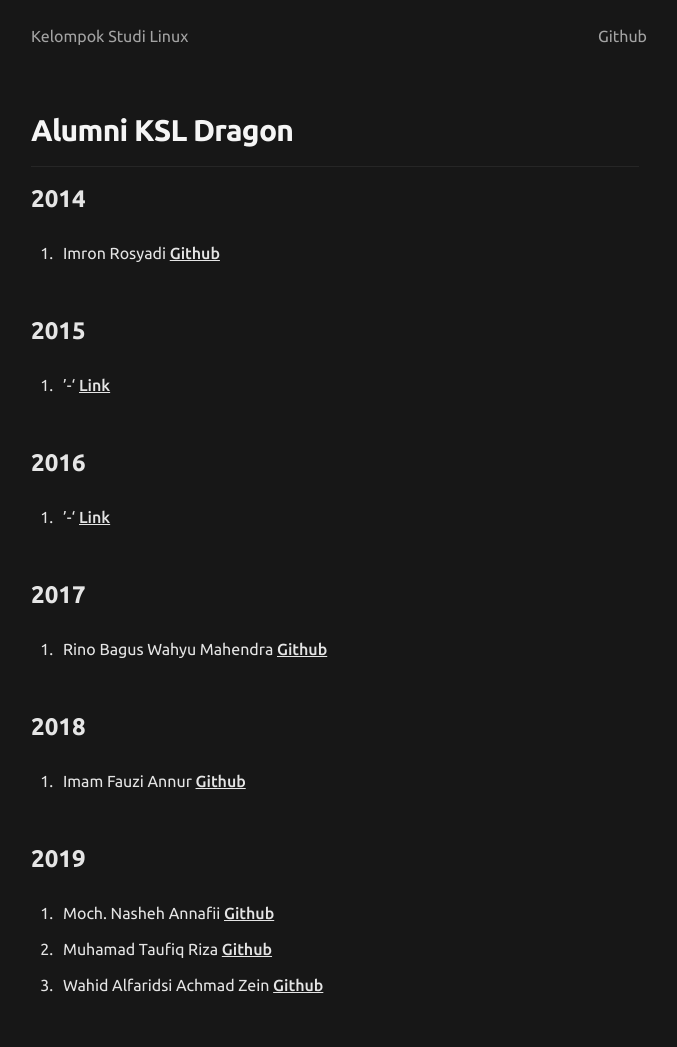
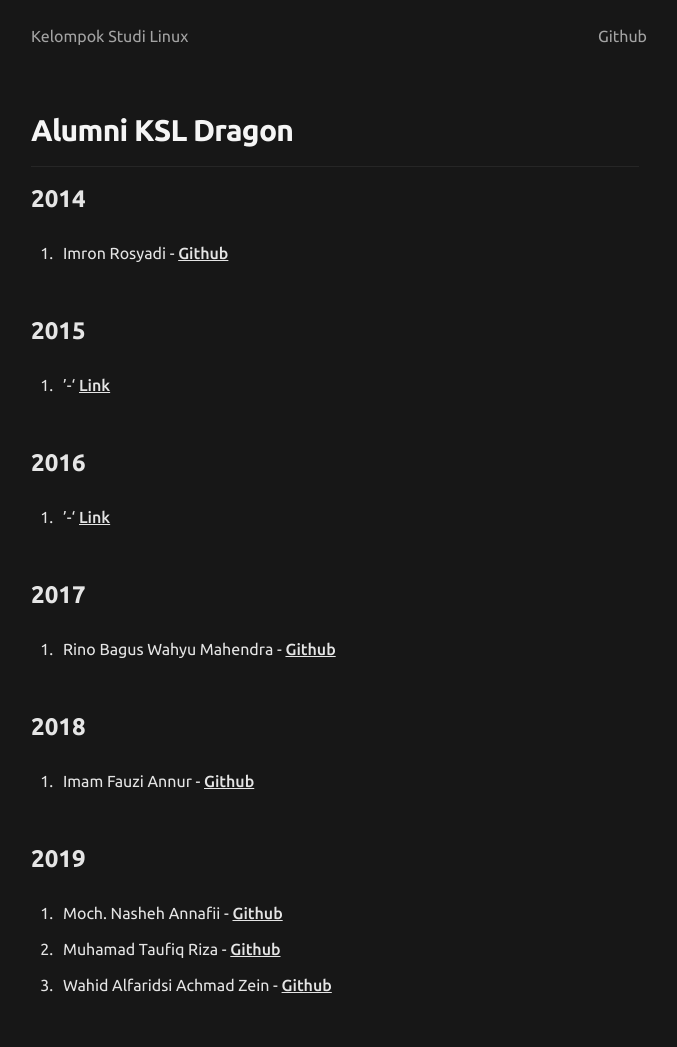
Before and after one commit to ksldragon/ksldragon.github.io, a Jekyll site: the page built from alumni.markdown, in a window 1280 px wide. Shown: the whole page, without its empty margins (305-982 px from the left). Built offline with Jekyll 4.4.1, drawn with Linux system fonts in a browser that asks for light colours.

```diff
--- a/alumni.markdown
+++ b/alumni.markdown
@@ -6,7 +6,7 @@ permalink: /alumni/
 
 ## 2014
 
-1. Imron Rosyadi [Github](https://link)
+1. Imron Rosyadi - [Github](https://link)
 
 ## 2015
 
@@ -18,14 +18,14 @@ permalink: /alumni/
 
 ## 2017
 
-1. Rino Bagus Wahyu Mahendra [Github](https://link)
+1. Rino Bagus Wahyu Mahendra - [Github](https://link)
 
 ## 2018
 
-1. Imam Fauzi Annur [Github](https://link)
+1. Imam Fauzi Annur - [Github](https://link)
 
 ## 2019
 
-1. Moch. Nasheh Annafii [Github](https://nashehannafii.github.io)
-2. Muhamad Taufiq Riza [Github](https://link)
-3. Wahid Alfaridsi Achmad Zein [Github](https://stunggal.github.io)
+1. Moch. Nasheh Annafii - [Github](https://nashehannafii.github.io)
+2. Muhamad Taufiq Riza - [Github](https://link)
+3. Wahid Alfaridsi Achmad Zein - [Github](https://stunggal.github.io)
```
